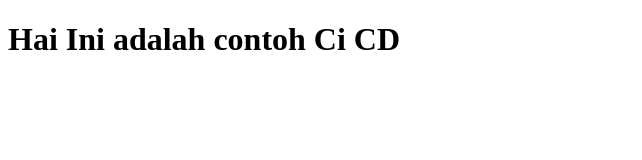
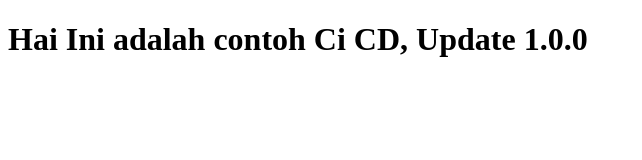
Before and after one commit to Anggairham/sample-ci-cd, a plain HTML site: page index.html in a window 1280 px wide. Shown: the whole page, without its empty margins (0-642 px from the left). Drawn offline with Linux system fonts and the light colour scheme.

Commit message:
update and deploy

```diff
--- a/index.html
+++ b/index.html
@@ -9,7 +9,7 @@
 </head>
 
 <body>
-    <h1>Hai Ini adalah contoh Ci CD</h1>
+    <h1>Hai Ini adalah contoh Ci CD, Update 1.0.0</h1>
 </body>
 
 </html>
```
Also changed, not shown: 2 other files.
